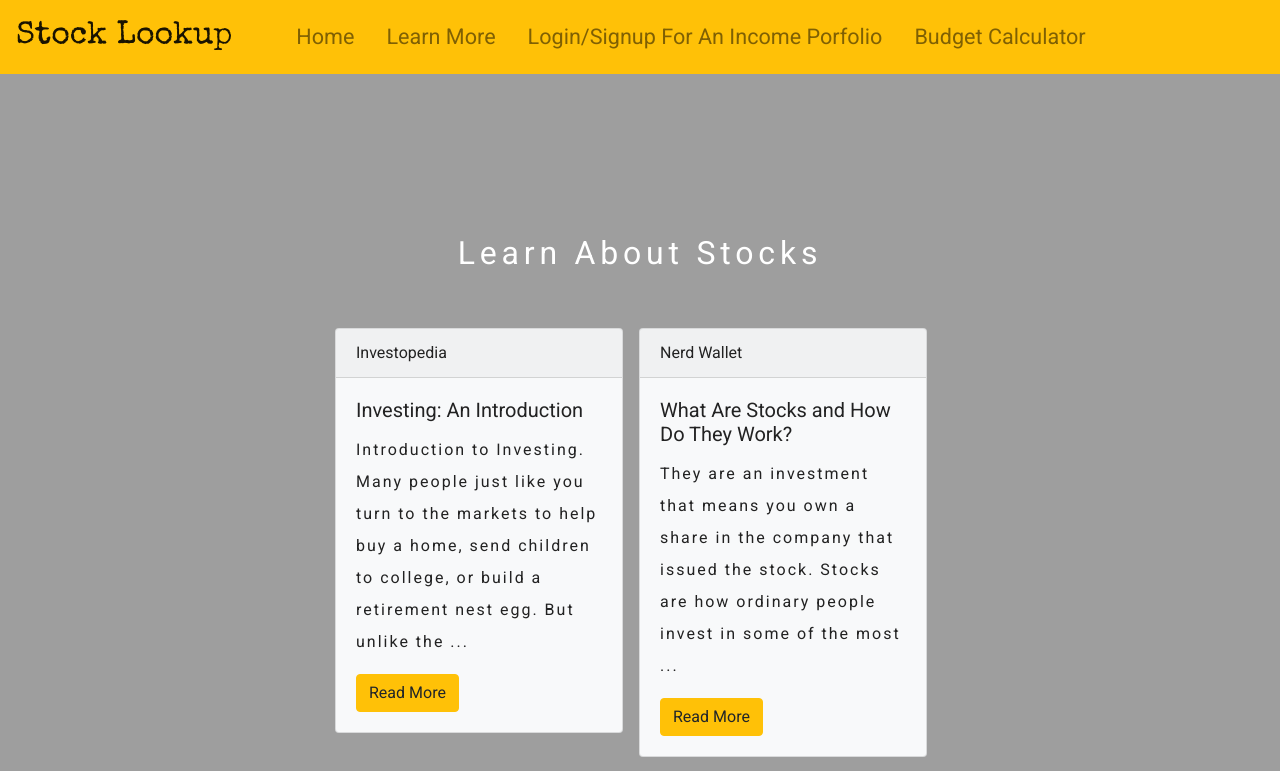
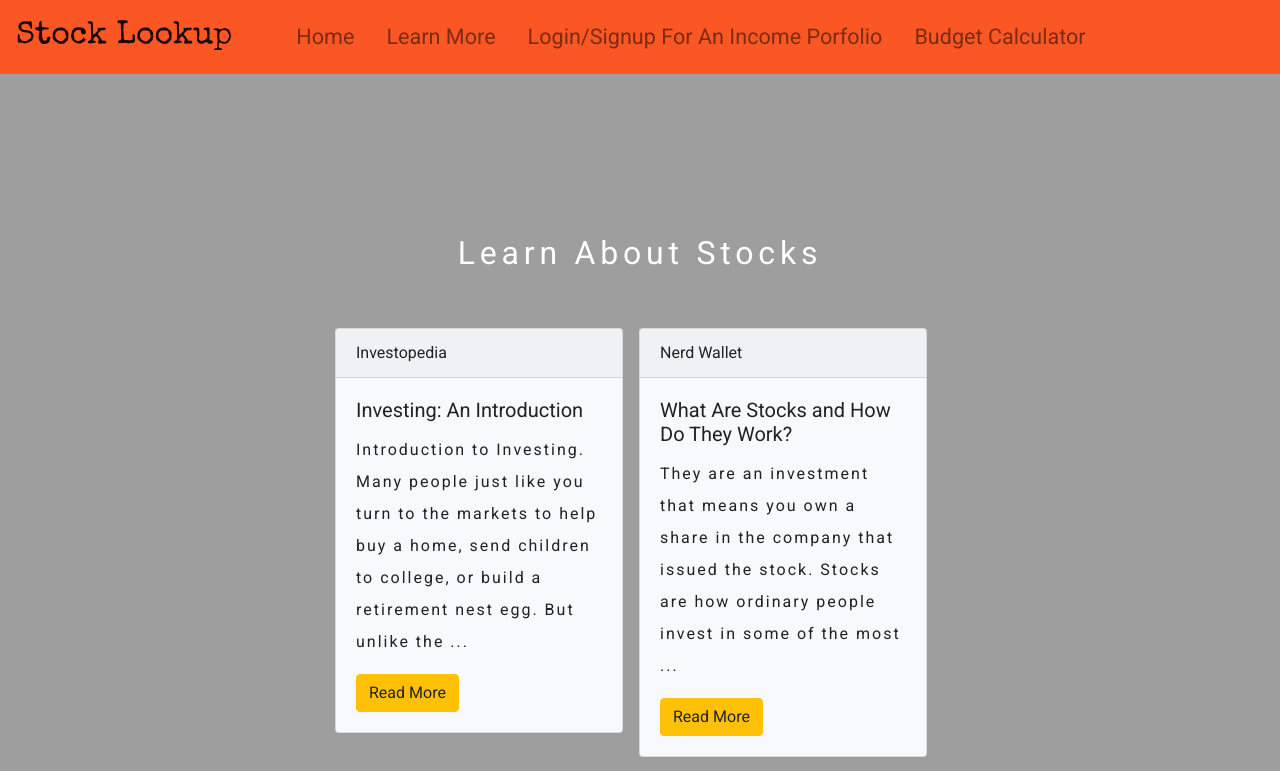
Before and after one commit to yashv6655/Stock-Market-Lookup-With-MongoDB, a React (Create React App) app in the folder client/: page /learnmore in a window 1280 px wide. Shown: the top 771 px of the page. Built offline with nearby package versions, Linux system fonts and the light colour scheme.

Commit message:
Changed Color of Navbar

```diff
--- a/client/src/components/Navbar.js
+++ b/client/src/components/Navbar.js
@@ -3,7 +3,10 @@ import { Link } from "react-router-dom";
 
 export default function Navbar() {
   return (
-    <nav className="navbar navbar-expand-lg navbar-light bg-warning mb-5">
+    <nav
+      className="navbar navbar-expand-lg navbar-light mb-5"
+      style={{ backgroundColor: "#fb5724" }}
+    >
       <Link className="navbar-brand title-nav mr-5" to="/">
         Stock Lookup
       </Link>
```
